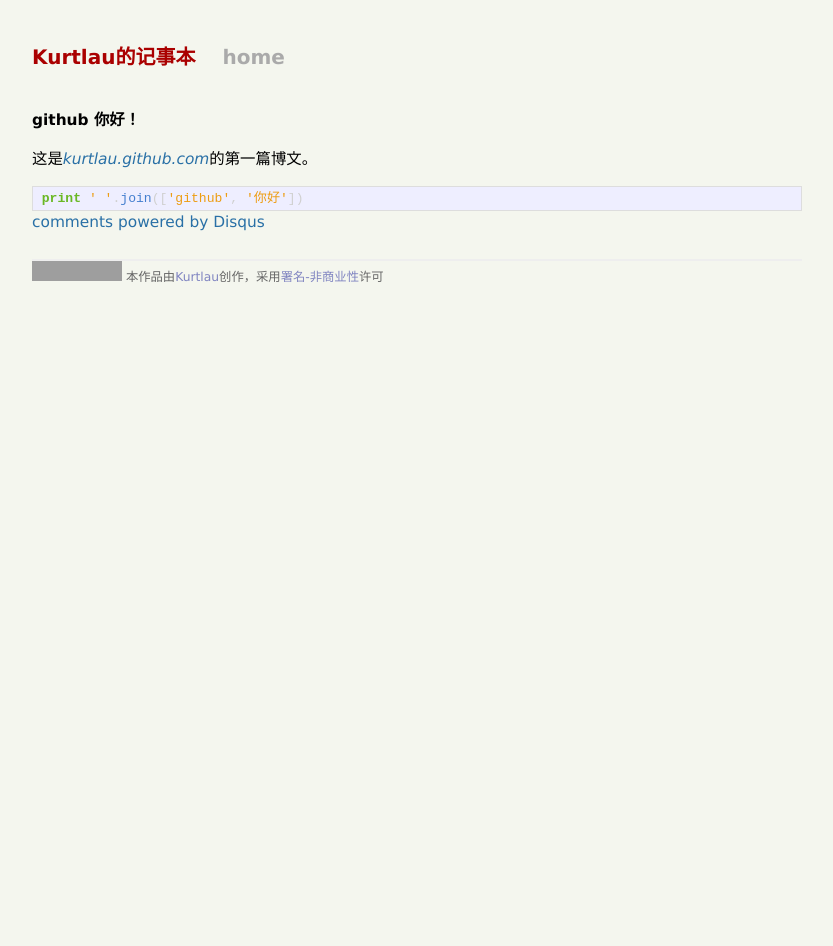
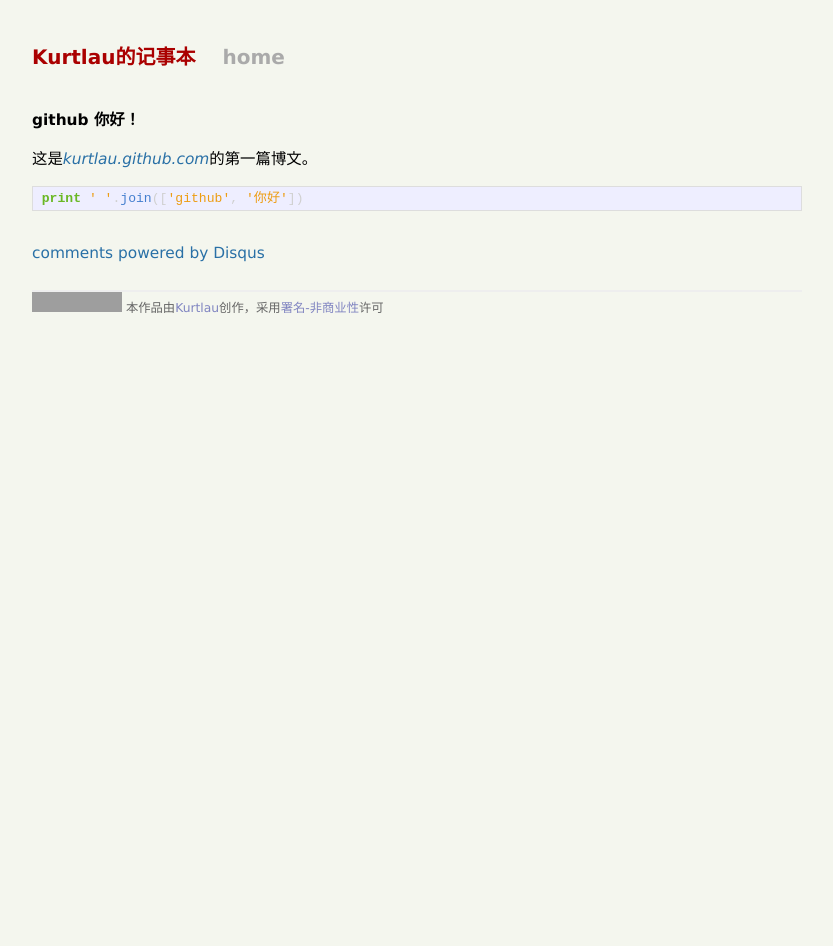
Before and after one commit to kurtlau/kurtlau.github.com, a Jekyll site: the page built from _posts/2013-04-13-hello-github.md, in a window 1280 px wide. Shown: the whole page, without its empty margins (223-1056 px from the left). Built offline with Jekyll 4.4.1, drawn with Linux system fonts in a browser that asks for light colours; comment, search, counter and statistics services are not loaded; grey boxes are pictures that could not be loaded.

Commit message:
css/style.css for disqus_thread

```diff
--- a/css/style.css
+++ b/css/style.css
@@ -201,10 +201,14 @@ ul.posts {
 
 /*****************************************************************************/
 /*
-/* Youyan
+/* Comments
 /*
 /*****************************************************************************/
 
 #uyan_frame{
   margin-top: 2em;
 }
+
+#disqus_thread{
+  margin-top: 2em;
+}
```
